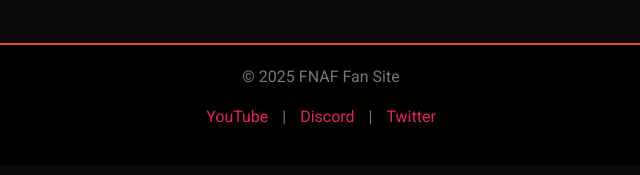
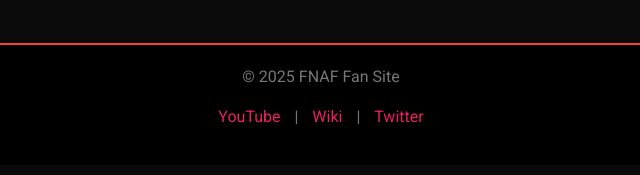
Before and after one commit to eldangos/dilan_espinoza, a Django app: page /foro/ in a window 1280 px wide. Shown: the part 625-800 px from the top of the page, without its empty margins (319-959 px from the left). Run offline with Django 5.2, Linux system fonts and the light colour scheme.

Commit message:
vinculos

```diff
--- a/Fnaf_fansite/core/templates/core/base.html
+++ b/Fnaf_fansite/core/templates/core/base.html
@@ -116,7 +116,7 @@
   <!-- Footer -->
   <footer class="text-center">
     <p>© 2025 FNAF Fan Site</p>
-    <p><a href="#">YouTube</a> | <a href="#">Discord</a> | <a href="#">Twitter</a></p>
+    <p><a href="https://www.youtube.com/watch?v=gk-aCL6eyGc">YouTube</a> | <a href="https://freddy-fazbears-pizza.fandom.com/wiki/Five_Nights_at_Freddy%27s_Wiki">Wiki</a> | <a href="https://x.com/FNAF_ScottGames">Twitter</a></p>
   </footer>
 
   <!-- Bootstrap JS -->
```
